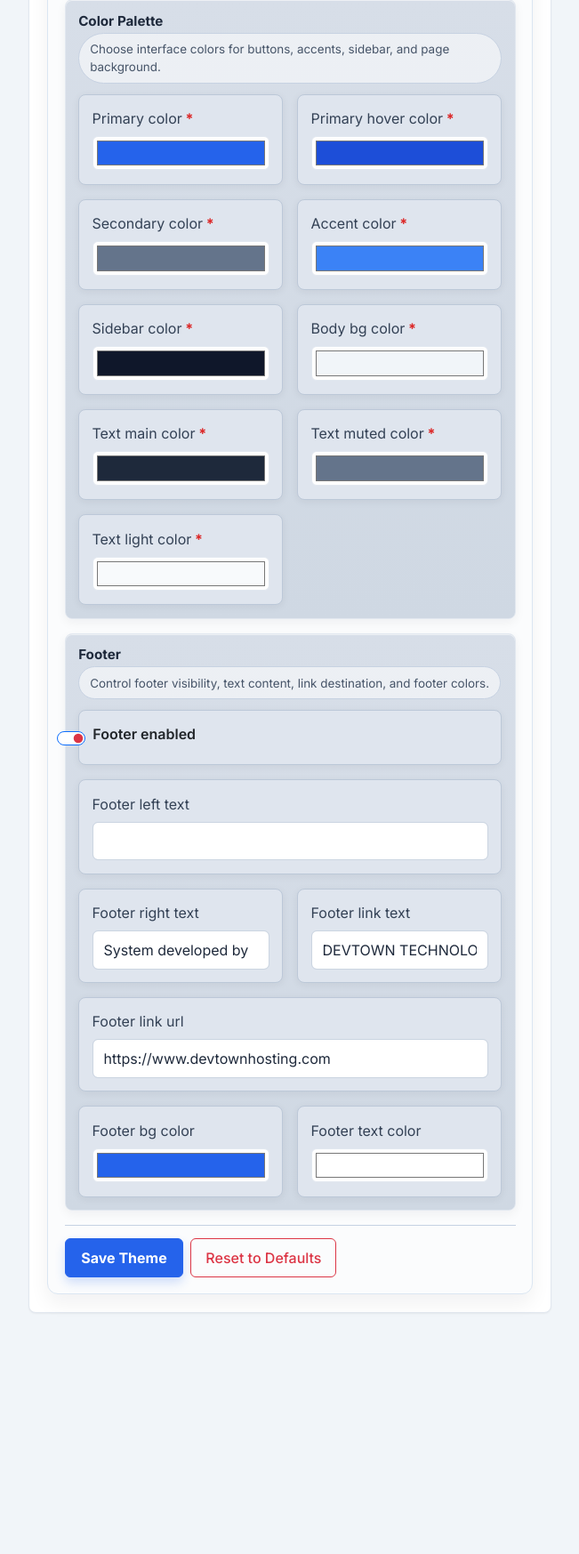
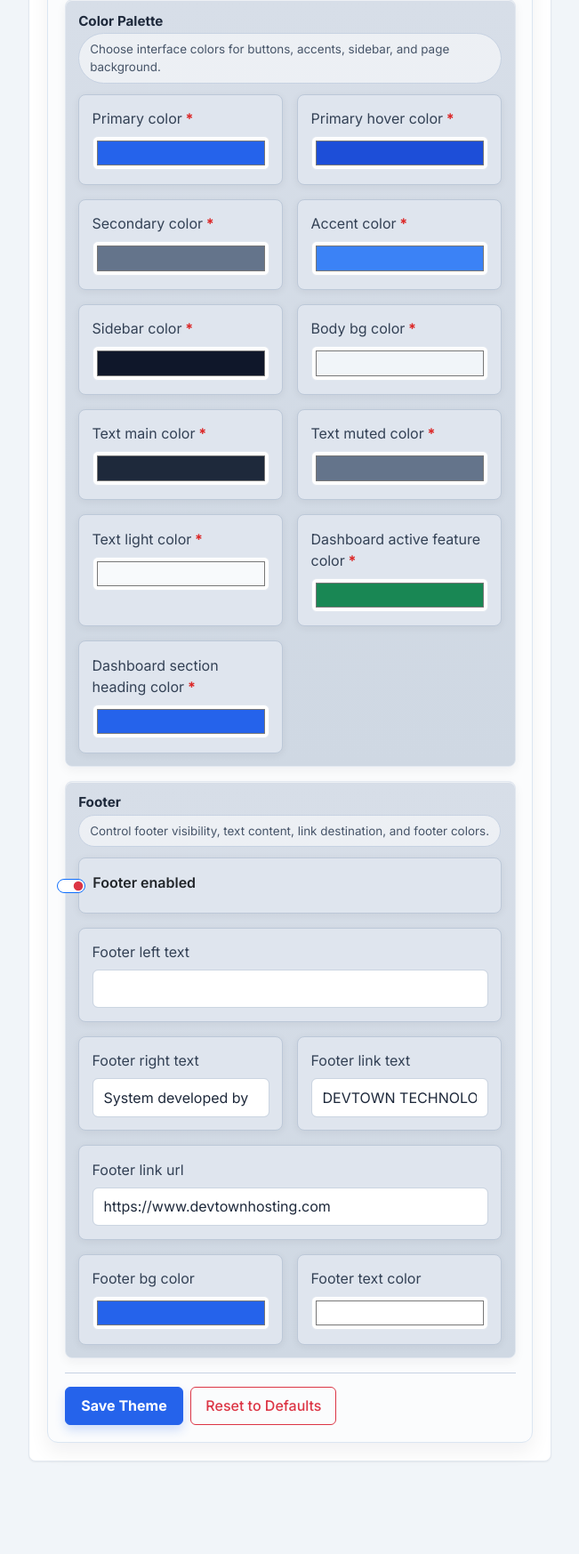
Before and after one commit to nekiwanuka/Jhrm-portal, a Django app: page /settings/theme/ in a window 1280 px wide. Shown: the part 1430-3177 px from the top of the page at 89% size, without its empty margins (205-856 px from the left). Before the commit the page ends 2906 px from the top, so only its background shows below. Run offline with Django 4.2, Linux system fonts and the light colour scheme; the visitor is signed in with stand-in values (Sample User, id 1); data comes from the database, SQL or seed files in the repository; data that the repository does not hold is empty.

Commit message:
Add dashboard active and section heading color settings

```diff
--- a/core/forms.py
+++ b/core/forms.py
@@ -54,6 +54,8 @@ class BrandingSettingsForm(forms.ModelForm):
             'text_main_color',
             'text_muted_color',
             'text_light_color',
+			'dashboard_active_feature_color',
+			'dashboard_section_heading_color',
 			'footer_enabled',
 			'footer_left_text',
 			'footer_right_text',
@@ -81,6 +83,8 @@ class BrandingSettingsForm(forms.ModelForm):
             'text_main_color': forms.TextInput(attrs={'type': 'color'}),
             'text_muted_color': forms.TextInput(attrs={'type': 'color'}),
             'text_light_color': forms.TextInput(attrs={'type': 'color'}),
+			'dashboard_active_feature_color': forms.TextInput(attrs={'type': 'color'}),
+			'dashboard_section_heading_color': forms.TextInput(attrs={'type': 'color'}),
 			'footer_enabled': forms.CheckboxInput(attrs={'class': 'form-check-input'}),
 			'footer_left_text': forms.TextInput(attrs={'class': 'form-control'}),
 			'footer_right_text': forms.TextInput(attrs={'class': 'form-control'}),
--- a/core/models.py
+++ b/core/models.py
@@ -24,6 +24,8 @@ class BrandingSettings(models.Model):
 	DEFAULT_TEXT_MAIN_COLOR = '#1e293b'
 	DEFAULT_TEXT_MUTED_COLOR = '#64748b'
 	DEFAULT_TEXT_LIGHT_COLOR = '#f8fafc'
+	DEFAULT_DASHBOARD_ACTIVE_FEATURE_COLOR = '#198754'
+	DEFAULT_DASHBOARD_SECTION_HEADING_COLOR = '#2563eb'
 	DEFAULT_FOOTER_TEXT_COLOR = '#ffffff'
 	DEFAULT_FOOTER_LINK_TEXT = 'DEVTOWN TECHNOLOGIES'
 	DEFAULT_FOOTER_LINK_URL = 'https://www.devtownhosting.com'
@@ -49,6 +51,8 @@ class BrandingSettings(models.Model):
 	text_main_color = models.CharField(max_length=7, default=DEFAULT_TEXT_MAIN_COLOR, validators=[hex_color_validator])
 	text_muted_color = models.CharField(max_length=7, default=DEFAULT_TEXT_MUTED_COLOR, validators=[hex_color_validator])
 	text_light_color = models.CharField(max_length=7, default=DEFAULT_TEXT_LIGHT_COLOR, validators=[hex_color_validator])
+	dashboard_active_feature_color = models.CharField(max_length=7, default=DEFAULT_DASHBOARD_ACTIVE_FEATURE_COLOR, validators=[hex_color_validator])
+	dashboard_section_heading_color = models.CharField(max_length=7, default=DEFAULT_DASHBOARD_SECTION_HEADING_COLOR, validators=[hex_color_validator])
 
 	login_show_branding = models.BooleanField(default=True)
 	login_show_logo = models.BooleanField(default=False)
@@ -95,6 +99,8 @@ class BrandingSettings(models.Model):
 		self.text_main_color = self.DEFAULT_TEXT_MAIN_COLOR
 		self.text_muted_color = self.DEFAULT_TEXT_MUTED_COLOR
 		self.text_light_color = self.DEFAULT_TEXT_LIGHT_COLOR
+		self.dashboard_active_feature_color = self.DEFAULT_DASHBOARD_ACTIVE_FEATURE_COLOR
+		self.dashboard_section_heading_color = self.DEFAULT_DASHBOARD_SECTION_HEADING_COLOR
 		self.logo = None
 		self.company_address = ''
 		self.company_phone = ''
--- a/templates/core/theme_settings.html
+++ b/templates/core/theme_settings.html
@@ -151,6 +151,16 @@
         <label class="form-label" for="{{ form.text_light_color.id_for_label }}">{{ form.text_light_color.label|default:'Light text color' }}</label>
         {{ form.text_light_color }}
         {% for error in form.text_light_color.errors %}<div class="invalid-feedback d-block">{{ error }}</div>{% endfor %}
+        </div>
+        <div>
+        <label class="form-label" for="{{ form.dashboard_active_feature_color.id_for_label }}">{{ form.dashboard_active_feature_color.label|default:'Dashboard active feature color' }}</label>
+        {{ form.dashboard_active_feature_color }}
+        {% for error in form.dashboard_active_feature_color.errors %}<div class="invalid-feedback d-block">{{ error }}</div>{% endfor %}
+        </div>
+        <div>
+        <label class="form-label" for="{{ form.dashboard_section_heading_color.id_for_label }}">{{ form.dashboard_section_heading_color.label|default:'Dashboard section heading color' }}</label>
+        {{ form.dashboard_section_heading_color }}
+        {% for error in form.dashboard_section_heading_color.errors %}<div class="invalid-feedback d-block">{{ error }}</div>{% endfor %}
         </div>
             </div>
           </div>
```
Also changed, not shown: templates/core/dashboard.html (+13 -4 lines), templates/core/staff_dashboard.html (+13 -4 lines), core/migrations/0010_brandingsettings_dashboard_active_feature_color_and_more.py (added).
